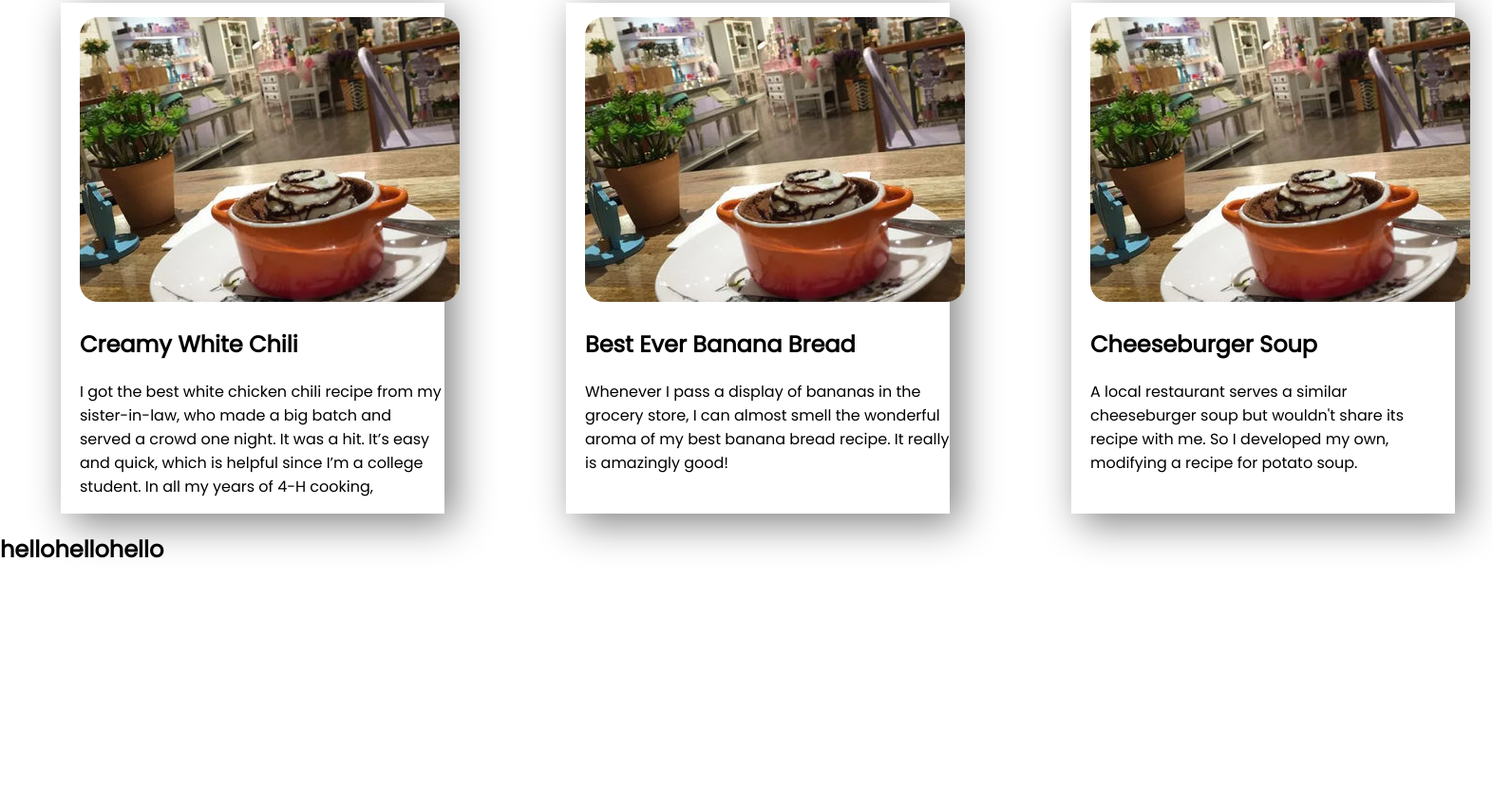
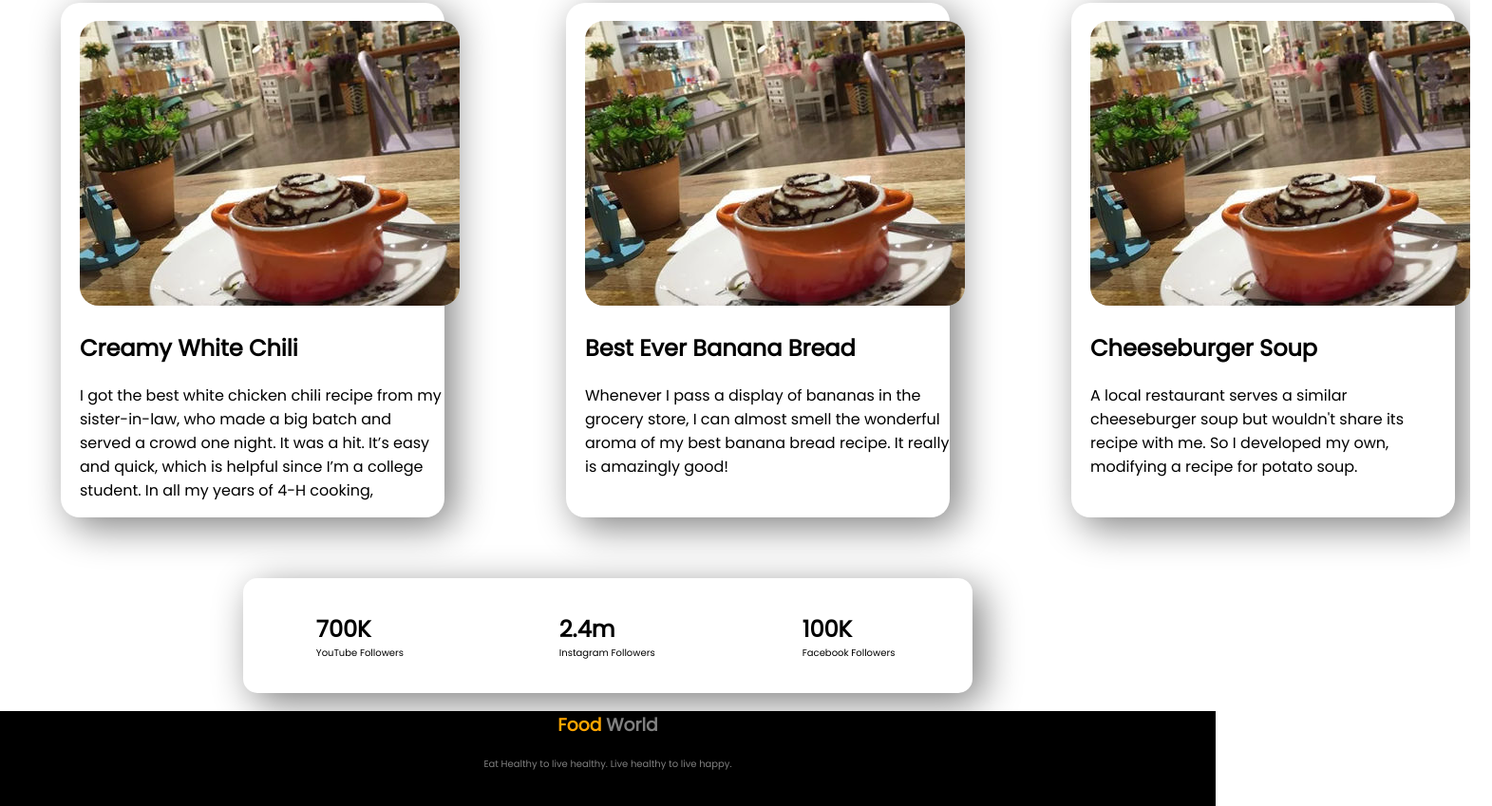
Before and after one commit to Rafsun83/Food-World, a plain HTML site: page index.html in a window 1280 px wide. Shown: the part 1784-2633 px from the top of the page at 95% size, 1571 px wide, since content can reach past the window. Before the commit the page ends 2400 px from the top, so only its background shows below. Drawn offline with Linux system fonts and the light colour scheme.

Commit message:
added final

```diff
--- a/index.html
+++ b/index.html
@@ -90,7 +90,10 @@
 
         <div class="middle-banner recipe-list">
             <div class="experiance-item">
-                <img src="images/food/copy.jpg" alt="">
+                <div class="recipe-name">
+                    <img src="images/food/copy.jpg" alt="">
+                </div>
+
                 <h2>Creamy White Chili</h2>
 
                 <p>I got the best white chicken chili recipe from my sister-in-law, who made a big batch and served a
@@ -99,7 +102,9 @@
             </div>
 
             <div class="experiance-item">
-                <img src="images/food/copy.jpg" alt="">
+                <div class="recipe-name">
+                    <img src="images/food/copy.jpg" alt="">
+                </div>
                 <h2>Best Ever Banana Bread</h2>
 
                 <p>
@@ -109,7 +114,9 @@
             </div>
 
             <div class="experiance-item">
-                <img src="images/food/copy.jpg" alt="">
+                <div class="recipe-name">
+                    <img src="images/food/copy.jpg" alt="">
+                </div>
                 <h2>Cheeseburger Soup</h2>
 
                 <p>
@@ -123,15 +130,36 @@
 
     <section>
         <div class="middle-banner last-banner">
-            <h1>hello</h1>
-            <h1>hello</h1>
-            <h1>hello</h1>
+            <div class=" foot-banner">
+                <h1>700K</h1>
+                <p>YouTube Followers</p>
+
+            </div>
+            <div class=" foot-banner">
+                <h1>2.4m</h1>
+                <p>Instagram Followers</p>
+
+            </div>
+            <div class=" foot-banner">
+                <h1>100K</h1>
+                <p>Facebook Followers</p>
+
+            </div>
+
         </div>
 
 
 
     </section>
 
+    <footer>
+        <div class="foot-web">
+            <h3><span class="foot-food">Food</span> <span class="foot-world">World</span></h3>
+            <p>Eat Healthy to live healthy. Live healthy to live happy.
+            </p>
+        </div>
+    </footer>
+
 </body>
 
 </html>
--- a/style.css
+++ b/style.css
@@ -80,14 +80,49 @@ margin-right: 30%;
     margin-left: 5%;
     margin-right: 5%;
     padding-left: 20px;
-    border-radius: px;
+    border-radius: 20px;
 
 }
-.experiance-item img{
-    margin-right: 6%;
-    margin-top: 4%;
+.recipe-name img{
+
+    margin-top: 5%;
     border-radius: 20px;
 }
-.box{
-    width: 40%;
+.last-banner{
+    box-shadow: 10px 10px 40px gray;
+    margin-left: 20%;
+    margin-right: 20%;
+    margin-top: 5%;
+    border-radius: 15px;
 }
+.foot-banner{
+    width: 50%;
+    margin-left: 10%;
+    line-height:5px;
+    margin-bottom: 4%;
+    margin-top: 4%;
+}
+
+.foot-banner p{
+    font-size: 10px;
+}
+footer{
+    background-color: black;
+    height: 100px;
+}
+.foot-web{
+   text-align: center;
+   margin-top: 10px;
+
+}
+
+.foot-food{
+    color: orange;
+}
+.foot-world{
+    color: gray;
+}
+.foot-web p{
+    color:gray;
+    font-size: 10px;
+}
```
